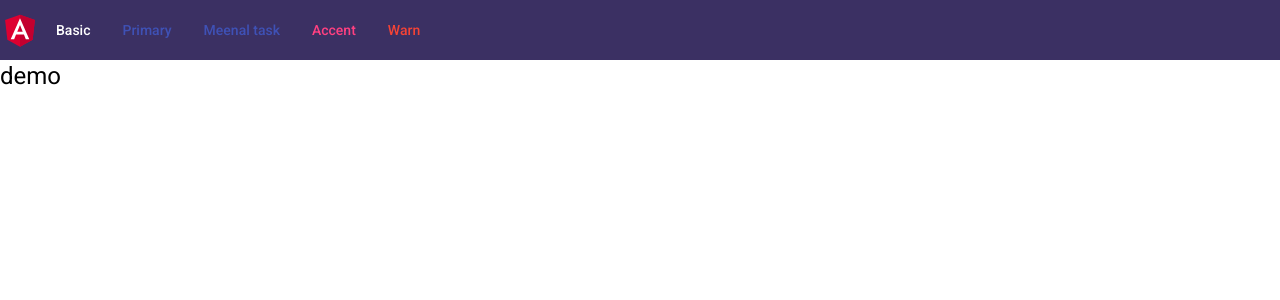
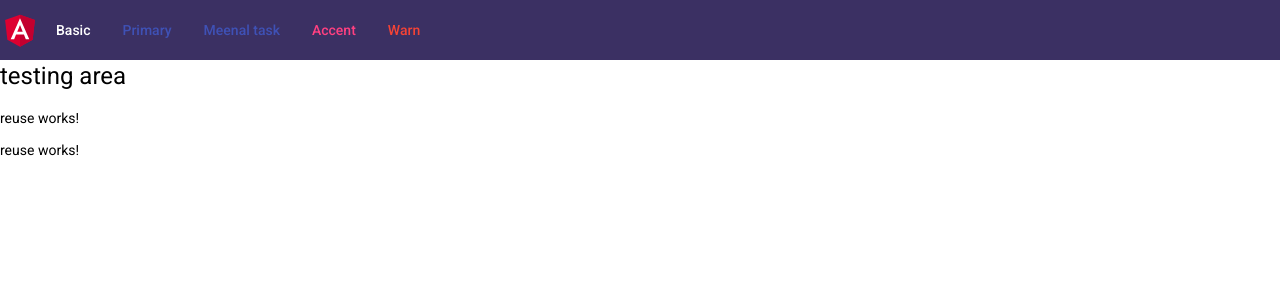
Before and after one commit to chandankumar14/new-repo, an Angular app: page /meenal-task in a window 1280 px wide. Shown: the top 300 px of the page. Built offline with nearby package versions, Linux system fonts and the light colour scheme; no server answers.

Commit message:
new changes

```diff
--- a/src/app/meenal-demo/meenal-demo.component.html
+++ b/src/app/meenal-demo/meenal-demo.component.html
@@ -1,8 +1,6 @@
+<h1> testing area</h1>
 
 
-<h1>demo </h1>
-<div *ngFor = "let status of letStep1to7" >
-    <p>{{status?.ReturnStatusDisplayC}}</p>
-    <img src={{status.img}} alt="">
-    <p></p>
-</div>
+    <div *ngFor = "let question of questionLenth">
+        <app-reuse [formInput]="form" [formdata]= "question"> </app-reuse>
+    </div>
--- a/src/app/meenal-demo/meenal-demo.component.ts
+++ b/src/app/meenal-demo/meenal-demo.component.ts
@@ -1,4 +1,5 @@
 import { Component, OnInit } from '@angular/core';
+import { FormArray, FormBuilder, FormControl, FormGroup, Validators } from '@angular/forms';
 import { MeenalTasksService } from '../meenal-tasks.service';
 
 @Component({
@@ -7,55 +8,27 @@ import { MeenalTasksService } from '../meenal-tasks.service';
   styleUrls: ['./meenal-demo.component.scss']
 })
 export class MeenalDemoComponent implements OnInit {
-  commonId: number = 1400
-  letStep1to7: any[] = []
-  completed:any[] = []
-future:any[] =[]
 
-  ImageList:any["."] | undefined
-  // step no ---1
-  img1:string = "assets/ACATE-2692.PNG"
-  img2:string =""
-  completdimg:any[] = [this.img1]
-  // step no ---2
-  constructor(private _services: MeenalTasksService) { }
-  step1:string | undefined ="";
+  form: FormGroup;
+  questionLenth:any[] = [
+    {id:1, question:"question-1"},
+    {id:2, question:"question-2"}
+  ]
+  constructor(private _services: MeenalTasksService,
+    private fb: FormBuilder) {
+    this.form = fb.group({
+      question:[null, Validators.required],
+      option1:[null,Validators.required],
+      option2:[null, Validators.required],
+      option3:[null,Validators.required],
+      option4:[null, Validators.required],
 
-result={
-  name: "",
-pqr:""
-}
+    })
+    }
+
   ngOnInit(): void {
-    this.finalfunctions()
-    console.log(this.letStep1to7)
-  }
+
+   }
 
 
-  finalfunctions() {
-    this._services.getCompleted(this.commonId).subscribe((resc: any) => {
-      resc.data.map((item: any, index:any, arr:any) => {
-        let payload = {
-          ReturnStatusDisplayC: item[13],
-          ReturnStatusDTM: item[14],
-          ReturnStatusDisplayF: "",
-          img:this.completdimg[index]
-        }
-        this.letStep1to7.push(payload)
-
-      })
-    })
-
-    this._services.getFuture(this.commonId).subscribe((resf: any) => {
-      resf.data.map((item2: any) => {
-        let payload = {
-          ReturnStatusDisplayC: "",
-          ReturnStatusDTM: "",
-          ReturnStatusDisplayF: item2[2]
-        }
-        this.letStep1to7.push(payload)
-      })
-    })
-
-  }
-
 }
--- /dev/null
+++ b/src/app/reuse/reuse.component.html
@@ -0,0 +1,10 @@
+<p>reuse works!</p>
+
+<!-- design form here ---->
+<div *ngIf="formInput">
+<form [formGroup] ="formInput">
+<!-- design form control and bind control-->
+<div>
+</div>
+</form>
+</div>
--- /dev/null
+++ b/src/app/reuse/reuse.component.ts
@@ -0,0 +1,23 @@
+import { Component, Input, OnInit } from '@angular/core';
+import { FormGroup } from '@angular/forms';
+
+@Component({
+  selector: 'app-reuse',
+  templateUrl: './reuse.component.html',
+  styleUrls: ['./reuse.component.scss']
+})
+export class ReuseComponent implements OnInit {
+
+@Input () formdata:any
+@Input() formInput:FormGroup | undefined
+  constructor() {
+
+  }
+
+  ngOnInit(): void {
+    console.log(this.formInput)
+    console.log(this.formdata)
+
+  }
+
+}
```
Also changed, not shown: src/app/app.module.ts (+6 -3 lines), src/app/reuse/reuse.component.scss (added), 1 other file (tests, documents, lock files or other folders).
